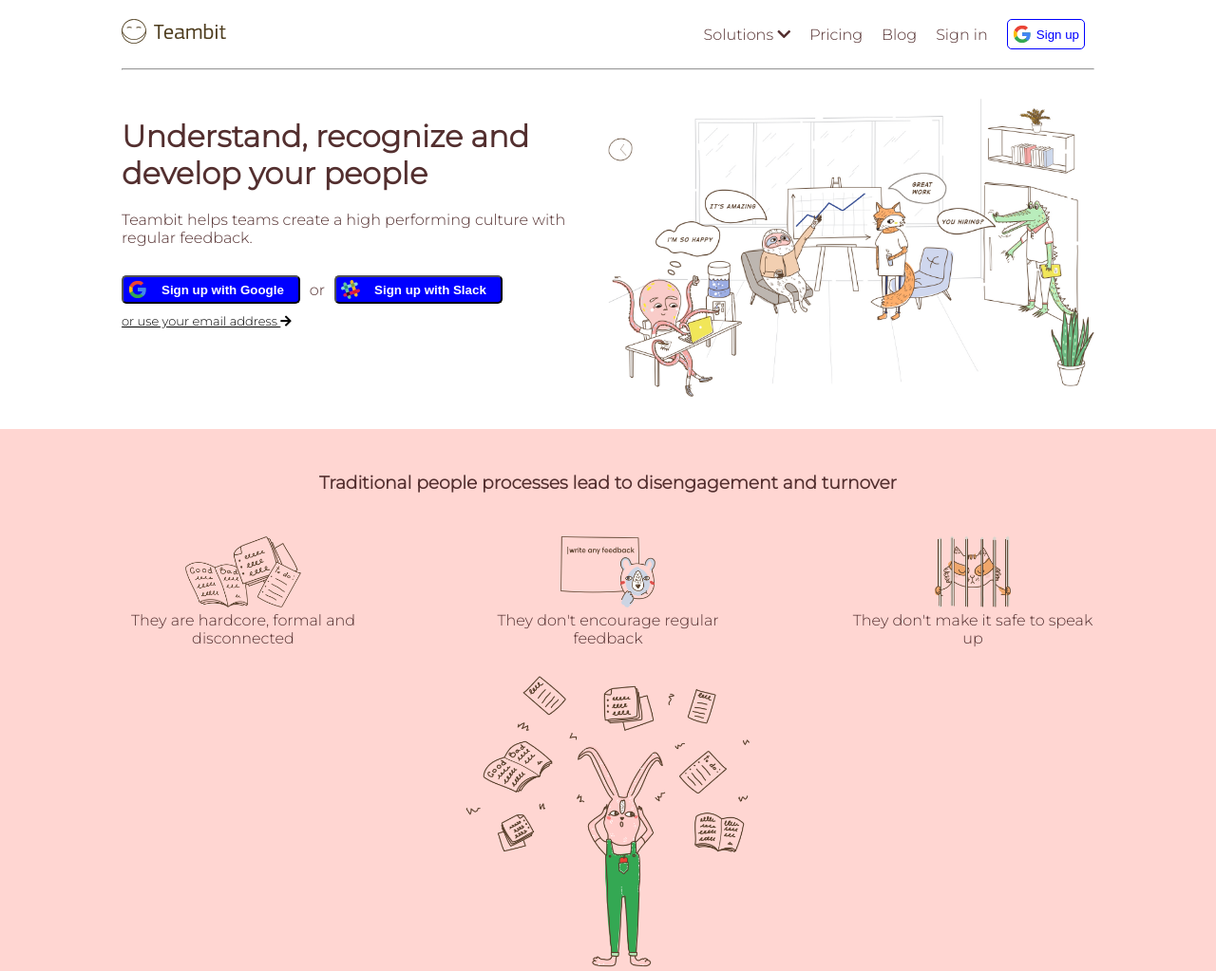
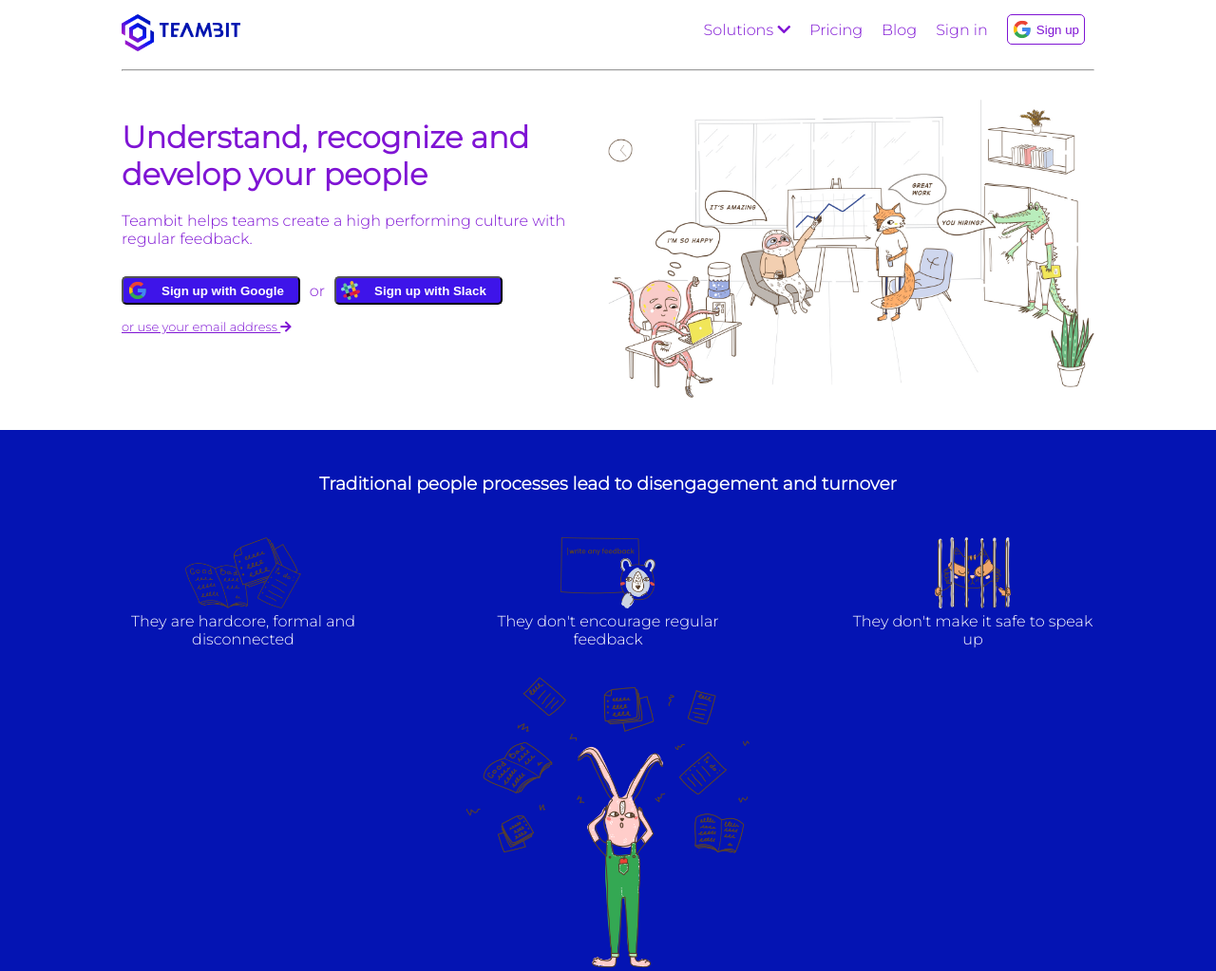
Before and after one commit to alessiopretelli/node-sass-teambit, a website: page index.html in a window 1280 px wide. Shown: the top 1023 px of the page at 95% size. Drawn offline with Linux system fonts and the light colour scheme.

Commit message:
rettifica

```diff
--- a/index.html
+++ b/index.html
@@ -13,7 +13,7 @@
     <header>
         <div class="header_stuff">
             <div class="logo">
-                <img src="img/logo.svg" alt="">
+                <img src="img/TB_logo.png" alt="">
             </div>
             <div class="nav">
                 <ul>
@@ -216,7 +216,7 @@
     <footer>
         <div class="footer_info">
             <div class="f_i_image">
-                <img src="img/logo-small.svg" alt="">
+                <img src="img/TB_logo.png" alt="">
             </div>
             <div class="f_i_info">
                 <strong>Teambit</strong> helps create high performing cultures by making feedback a daily habit.
--- a/src/partials/_common.scss
+++ b/src/partials/_common.scss
@@ -6,7 +6,7 @@
 
 body {
     font-family: 'Montserrat', sans-serif;
-    color: rgb(83, 47, 47);
+    color: $color_two;
 }
 
 h1 {
--- a/src/partials/_footer.scss
+++ b/src/partials/_footer.scss
@@ -11,11 +11,11 @@
         display: flex;
         width: 300px;
         img {
-            width: 50px;
+            width: $width_three;
             margin-right: 10px;
         }
         strong {
-            color: $color_two;
+            color: $color_one;
         }
     }
     .product,
--- a/src/partials/_header.scss
+++ b/src/partials/_header.scss
@@ -1,8 +1,11 @@
 header {
     .header_stuff {
         @include flex_one;
+        .logo {
+            img {
+                width: $width_four;
             }
-    margin-bottom: 20px;
+        }
         .nav {
             ul {
                 display: flex;
@@ -20,3 +23,5 @@
             }
         }
     }
+    margin-bottom: 20px;
+}
--- a/src/partials/_main.scss
+++ b/src/partials/_main.scss
@@ -34,6 +34,7 @@
     text-align: center;
     padding: 20px 0;
     background-color: $color_one;
+    color: white;
     h3 {
         margin: 25px 0 45px;
     }
@@ -65,6 +66,7 @@
         width: 30%;
         a {
             @include a_two;
+            color: $color_two;
         }
     }
 }
@@ -77,6 +79,7 @@
         width: 30%;
         a {
             @include a_two;
+            color: $color_two;
         }
     }
 }
@@ -85,6 +88,7 @@
     padding: 20px 0;
     text-align: center;
     background-color: $color_one;
+    color: white;
     #chat {
         position: relative;
         border: 1px solid $color_two;
@@ -93,6 +97,9 @@
         width: 500px;
         margin: 0 auto;
         background-color: white;
+        p {
+            color: $color_three;
+        }
         #comment {
             margin-bottom: 20px;
         }
@@ -122,7 +129,13 @@
             background-color: $color_two;
         }
     }
-    .jumbotron_info_button .buttons {
-        justify-content: center;
+    .jumbotron_info_button {
+        .buttons {
+            justify-content: center;
+        }
+        a {
+            @include a_two;
+            color: white;
+        }
     }
 }
--- a/src/partials/_mixin.scss
+++ b/src/partials/_mixin.scss
@@ -1,7 +1,7 @@
 @mixin a_one {
-    margin: 10px 0;
+    margin: 15px 0;
     display: block;
-    color: $color_three;
+    color: $color_two;
     font-size: $font_size_one;
 }
 
@@ -12,7 +12,7 @@
 
 @mixin flex_one {
     width: 100%;
-    margin: 20px 0;
+    margin: 15px 0;
     padding: 0 10%;
     display: flex;
     justify-content: space-between;
@@ -97,7 +97,7 @@
     height: 30px;
     font-weight: 600;
     color: white;
-    background-color: blue;
+    background-color: $color_four;
     img {
         margin-right: 5px;
         width: 20px;
--- a/src/partials/_variables.scss
+++ b/src/partials/_variables.scss
@@ -1,11 +1,12 @@
-$color_one: rgb(255, 214, 210);
-$color_two: blue;
-$color_three: black;
+$color_one: #0414B3;
+$color_two: #7F14D4;
+$color_three: #0E14EE;
+$color_four: #3E14E9;
 
 $font_size_one: 13px;
 
 $width_one: 400px;
 $width_two: 700px;
 $width_three: 100px;
-$width_four: 150px;
+$width_four: 125px;
 $width_five: 300px;
```
Also changed, not shown: dist/style.css, img/TB_logo.png (added), src/style.scss (line endings or trailing spaces). Lines whose indentation alone changed are shown as unchanged.
